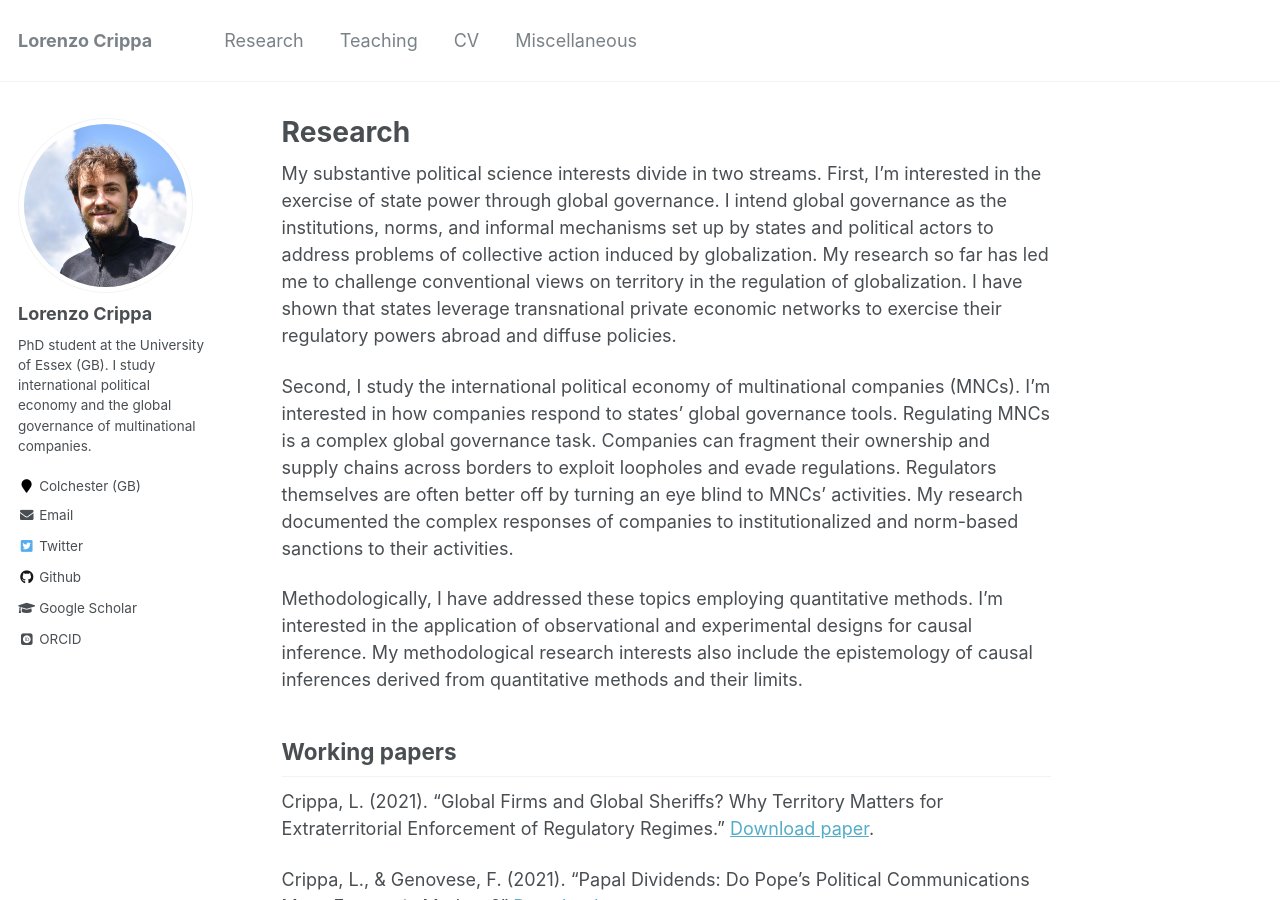
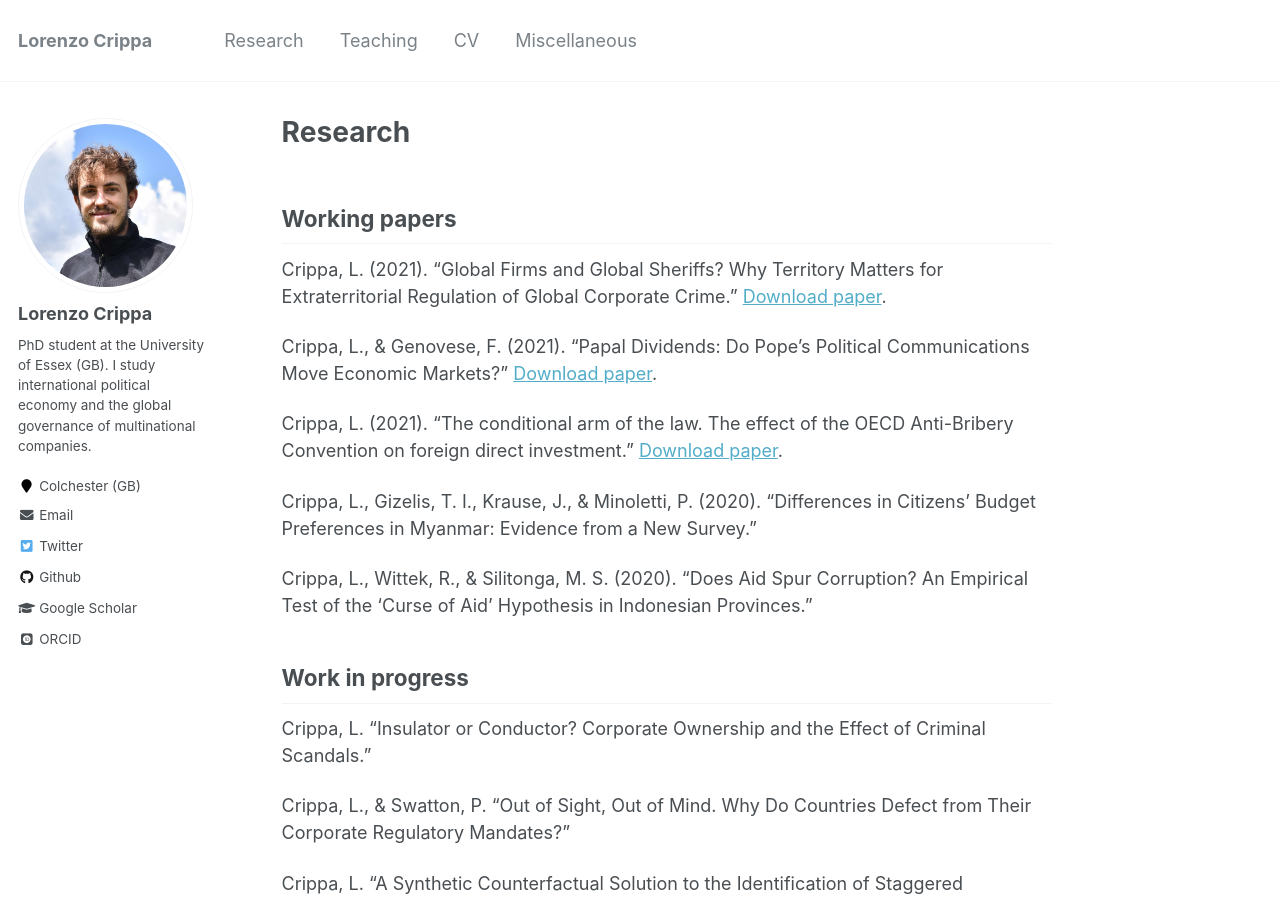
Before and after one commit to lorenzo-crippa/lorenzo-crippa.github.io, a Jekyll site: the page built from _pages/research.md, in a window 1280 px wide and 900 px high. Built offline with Jekyll 4.4.1, drawn with Linux system fonts in a browser that asks for light colours; some web fonts are replaced.

Commit message:
Change paper 2 name and remove initial descriptions

```diff
--- a/_pages/research.md
+++ b/_pages/research.md
@@ -5,14 +5,8 @@ author_profile: true
 redirect_from:
   - /research.html
 ---
-My substantive political science interests divide in two streams. First, I'm interested in the exercise of state power through global governance. I intend global governance as the institutions, norms, and informal mechanisms set up by states and political actors to address problems of collective action induced by globalization. My research so far has led me to challenge conventional views on territory in the regulation of globalization. I have shown that states leverage transnational private economic networks to exercise their regulatory powers abroad and diffuse policies.
-
-Second, I study the international political economy of multinational companies (MNCs). I'm interested in how companies respond to states' global governance tools. Regulating MNCs is a complex global governance task. Companies can fragment their ownership and supply chains across borders to exploit loopholes and evade regulations. Regulators themselves are often better off by turning an eye blind to MNCs' activities. My research documented the complex responses of companies to institutionalized and norm-based sanctions to their activities.
-
-Methodologically, I have addressed these topics employing quantitative methods. I'm interested in the application of observational and experimental designs for causal inference. My methodological research interests also include the epistemology of causal inferences derived from quantitative methods and their limits.
-
 ## Working papers
-Crippa, L. (2021). "Global Firms and Global Sheriffs? Why Territory Matters for Extraterritorial Enforcement of Regulatory Regimes." [Download paper](https://lorenzo-crippa.github.io/files/sheriffs.pdf).
+Crippa, L. (2021). "Global Firms and Global Sheriffs? Why Territory Matters for Extraterritorial Regulation of Global Corporate Crime." [Download paper](https://lorenzo-crippa.github.io/files/sheriffs.pdf).
 
 Crippa, L., & Genovese, F. (2021). "Papal Dividends: Do Pope’s Political Communications Move Economic Markets?" [Download paper](https://lorenzo-crippa.github.io/files/papal_dividends.pdf).
 
```
